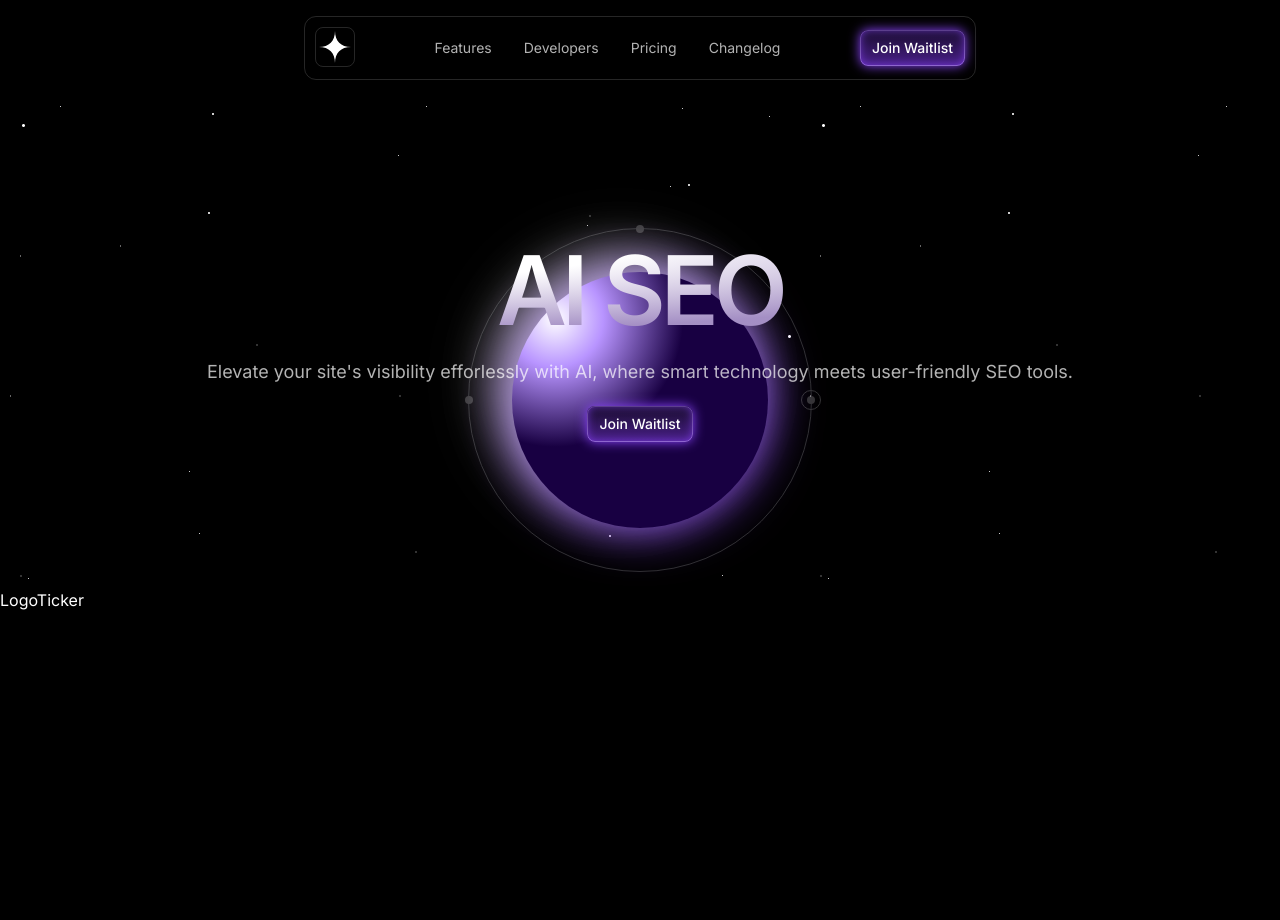
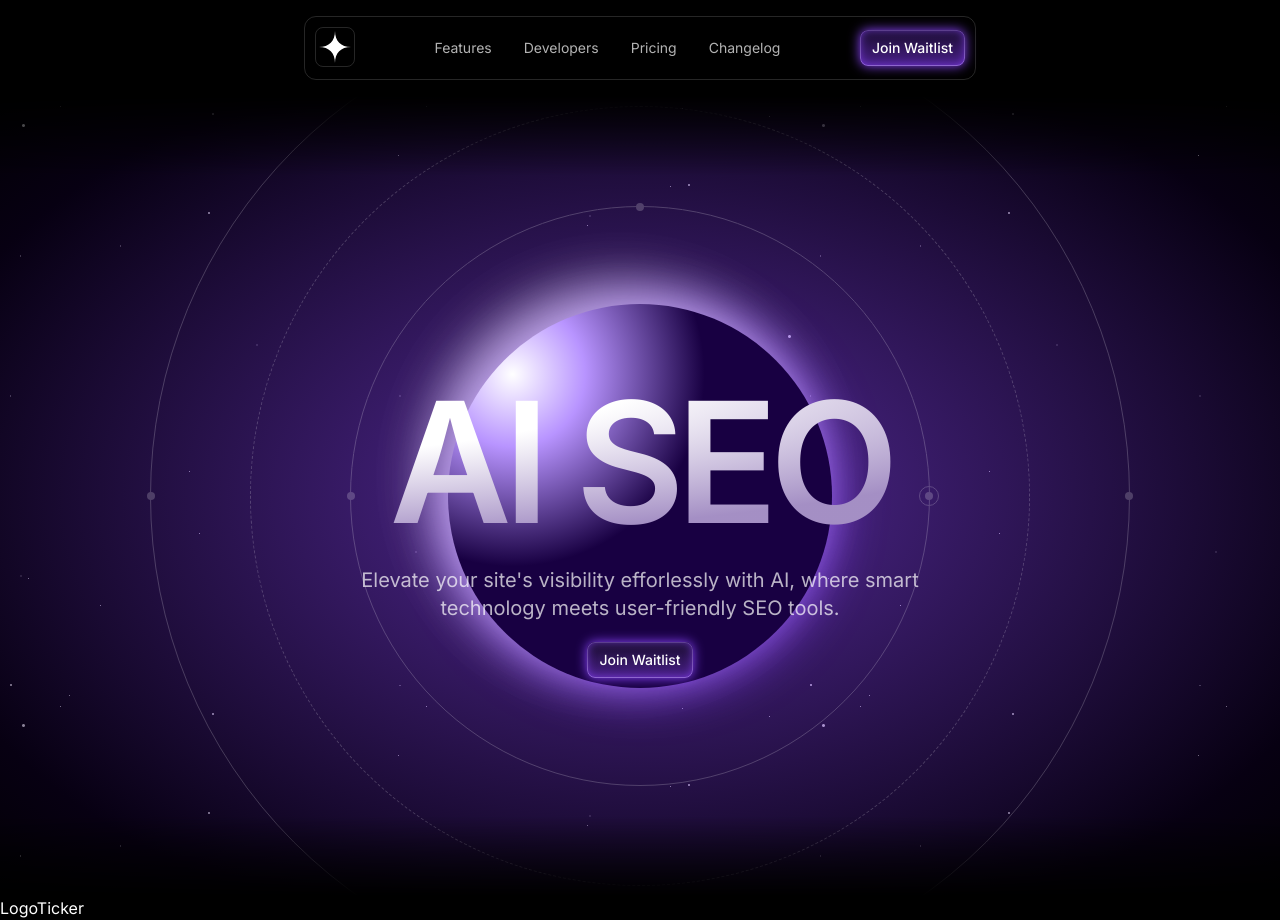
Before and after one commit to royanish0410/frontend-tribe-ai-startup-landing-page-template, a Next.js app: page / in a window 1280 px wide. Before the commit the page ends 800 px from the top, so only its background shows below. Built offline with nearby package versions, Linux system fonts and the light colour scheme.

Commit message:
Updated hero section

```diff
--- a/src/sections/Hero.tsx
+++ b/src/sections/Hero.tsx
@@ -4,24 +4,38 @@
 export const Hero = () => {
   return(
     <section
-      className="h-[492px] flex items-center"
+      className="h-[492px] md:h-[800px] flex items-center overflow-hidden relative [mask-image:linear-gradient(to_bottom,transparent,black_10%,black_90%,transparent)]"
       style={{
         backgroundImage: `url(${starsBg.src})`,
       }}
     >
-      <div className="absolute h-64 w-64 bg-purple-500 rounded-full border-white/20 top-1/2 left-1/2 -translate-x-1/2 -translate-y-1/2 bg-[radial-gradient(50%_50%_at_16.8%_18.3%,white,rgb(184,148,255)_37.7%,rgb(24,0,66))] shadow-[-20px_-20px_50px_rgb(255,255,255,.5),-20px_-20px_80px_rgb(255,255,255,.1),0_0_50px_rgb(140,69,255)]"></div>
-      <div className="absolute h-[344px] w-[344px] border opacity-20 rounded-full top-1/2 left-1/2 -translate-x-1/2 -translate-y-1/2">
+      <div className="absolute inset-0 bg-[radial-gradient(75%_75%_at_center_center,rgb(140,69,255,.5)_15%,rgb(14,0,36,.5)_78%,transparent)]"></div>
+      {/* Start Planet */}
+      <div className="absolute h-64 w-64 md:h-96 md:w-96 bg-purple-500 rounded-full border-white/20 top-1/2 left-1/2 -translate-x-1/2 -translate-y-1/2 bg-[radial-gradient(50%_50%_at_16.8%_18.3%,white,rgb(184,148,255)_37.7%,rgb(24,0,66))] shadow-[-20px_-20px_50px_rgb(255,255,255,.5),-20px_-20px_80px_rgb(255,255,255,.1),0_0_50px_rgb(140,69,255)]"></div>
+      {/* End Planet */}
+      {/* Start.Ring.1.*/}
+      <div className="absolute h-[344px] w-[344px] md:h-[580px] md:w-[580px] border border-white opacity-20 rounded-full top-1/2 left-1/2 -translate-x-1/2 -translate-y-1/2">
         <div className="absolute h-2 w-2 left-0 bg-white rounded-full top-1/2 -translate-x-1/2 -translate-y-1/2"></div>
         <div className="absolute h-2 w-2 left-1/2 bg-white rounded-full top-0 -translate-x-1/2 -translate-y-1/2"></div>
         <div className="absolute h-5 w-5 left-full border border-white rounded-full top-1/2 -translate-x-1/2 -translate-y-1/2 inline-flex items-center justify-center">
           <div className="h-2 w-2 bg-white rounded-full"></div>
         </div>
       </div>
-      <div className="container relative">
-        <h1 className="text-8xl font-semibold tracking-tighter bg-white bg-[radial-gradient(100%_100%_at_top_left,white,white,rgb(74,32,138,.5))] text-transparent bg-clip-text text-center">
+       {/* End Ring 1 */}
+      {/* Start.Ring.2.*/}
+      <div className="absolute h-[444px] w-[444px] md:h-[780px] md:w-[780px] rounded-full border border-white/20 top-1/2 left-1/2 -translate-x-1/2 -translate-y-1/2 border-dashed"></div>
+      {/* End Ring 2 */}
+      {/* Start Ring 3 */}
+      <div className="absolute h-[544px] w-[544px] md:h-[980px] md:w-[980px] rounded-full border border-white opacity-20 top-1/2 left-1/2 -translate-x-1/2 -translate-y-1/2">
+        <div className="absolute h-2 w-2 left-0 bg-white rounded-full top-1/2 -translate-x-1/2 -translate-y-1/2"></div>
+        <div className="absolute h-2 w-2 left-full bg-white rounded-full top-1/2 -translate-x-1/2 -translate-y-1/2"></div>
+      </div>
+      {/* End Ring 3 */}
+      <div className="container relative mt-16">
+        <h1 className="text-8xl md:text-[168px] md:leading-none font-semibold tracking-tighter bg-white bg-[radial-gradient(100%_100%_at_top_left,white,white,rgb(74,32,138,.5))] text-transparent bg-clip-text text-center">
           AI SEO
         </h1>
-        <p className="text-lg text-white/70 mt-5 text-center">
+        <p className="text-lg md:text-xl text-white/70 mt-5 text-center max-w-xl mx-auto">
           Elevate your site's visibility efforlessly with AI, where smart technology meets user-friendly SEO tools.
         </p>
         <div className="flex justify-center mt-5">
```
